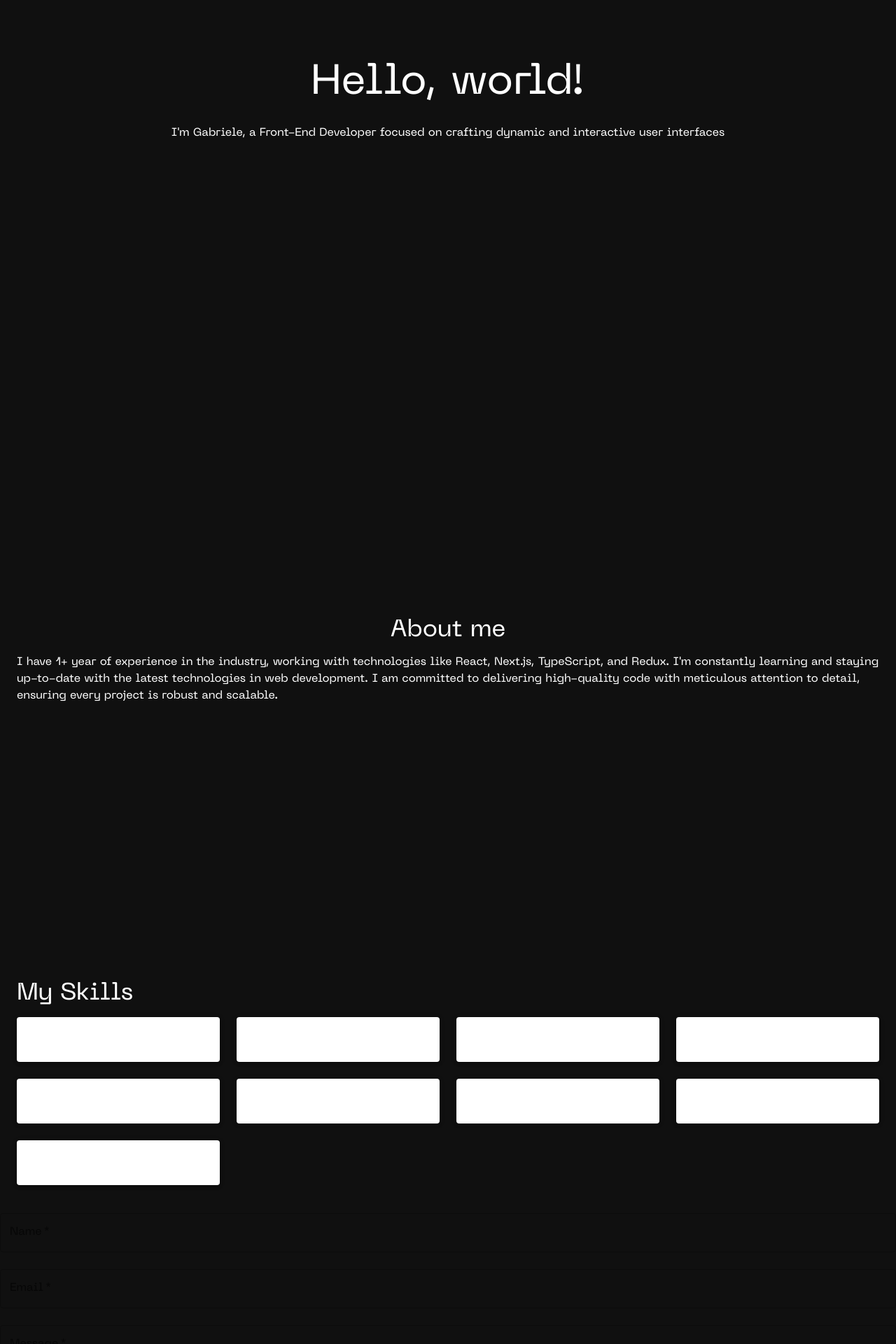
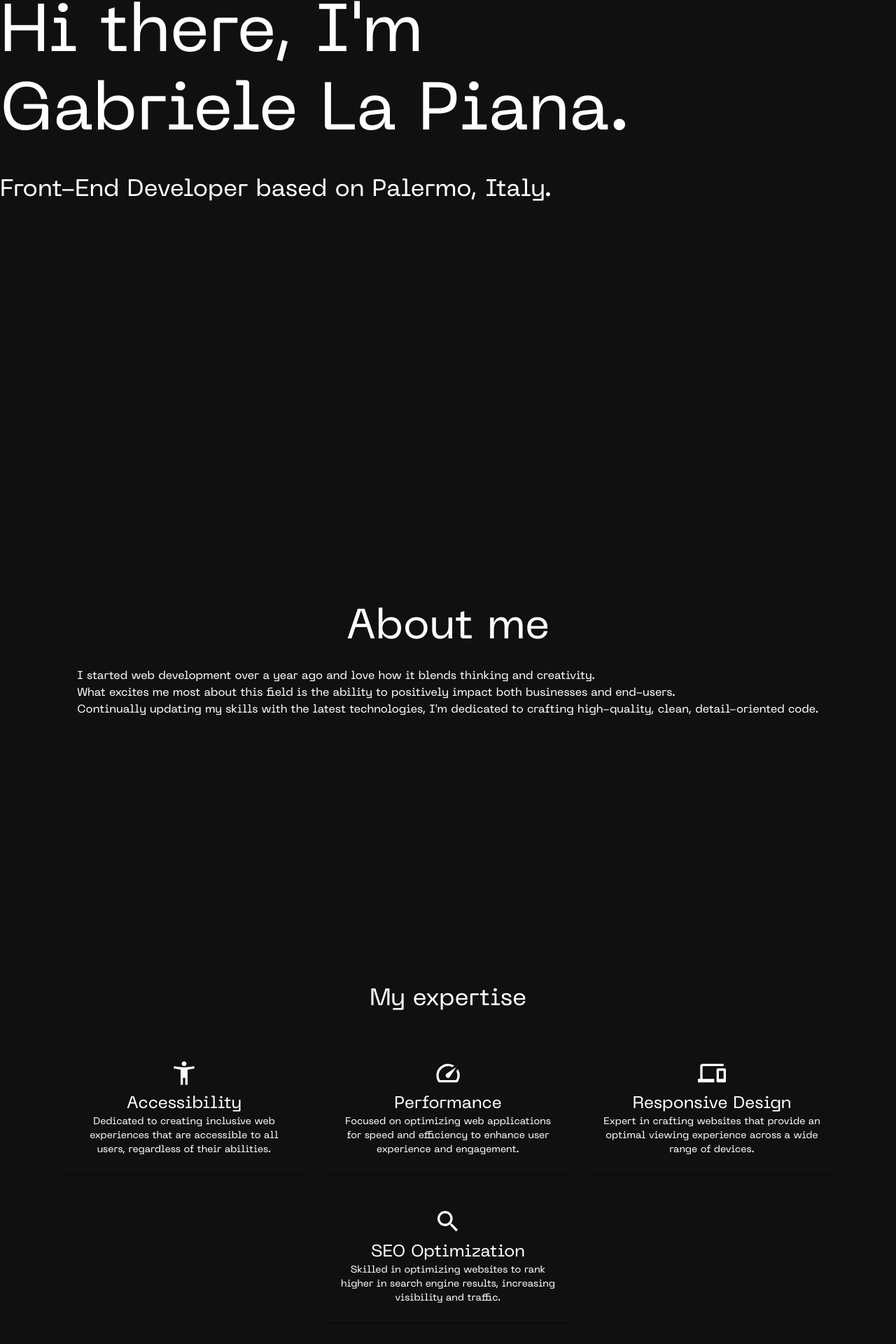
Before and after one commit to GabriLP/my-portfolio, a Next.js app: page / in a window 1280 px wide. Shown: the part 257-2177 px from the top of the page at 70% size. Built offline with nearby package versions, Linux system fonts and the light colour scheme.

Commit message:
update components content

```diff
--- a/package.json
+++ b/package.json
@@ -12,6 +12,7 @@
     "@emailjs/browser": "^3.11.0",
     "@emotion/react": "^11.11.3",
     "@emotion/styled": "^11.11.0",
+    "@mui/icons-material": "^5.15.6",
     "@mui/material": "^5.15.3",
     "next": "^14.0.4",
     "react": "^18.2.0",
--- a/src/components/about.tsx
+++ b/src/components/about.tsx
@@ -5,14 +5,17 @@ import Typography from '@mui/material/Typography';
 const About: React.FC = () => {
   return (
     <Box sx={{ height: '100vh', display: 'flex', flexDirection: 'column', justifyContent: 'center', alignItems: 'center', padding: 3 }}>
-      <Typography variant="h4" component="h2" gutterBottom>
+      <Typography variant="h2" component="h2" gutterBottom>
         About me
       </Typography>
       <Typography variant="body1">
-        I have 1+ year of experience in the industry, working with technologies like React, Next.js, TypeScript, and Redux.
-        I&apos;m constantly learning and staying up-to-date with the latest technologies in web development.
-        I am committed to delivering high-quality code with meticulous attention to detail, ensuring every project is robust and scalable.
+        I started web development over a year ago and love how it blends thinking and creativity. <br/>
+
+        What excites me most about this field is the ability to positively impact both businesses and end-users. <br/>
+
+        Continually updating my skills with the latest technologies, I&apos;m dedicated to crafting high-quality, clean, detail-oriented code.
       </Typography>
+
       {/* You can add more personal details, experiences, and skills here */}
     </Box>
   );
--- a/src/components/landing.tsx
+++ b/src/components/landing.tsx
@@ -4,12 +4,12 @@ import Typography from '@mui/material/Typography';
 
 const Landing: React.FC = () => {
   return (
-    <Box sx={{ height: '100vh', display: 'flex', flexDirection: 'column', justifyContent: 'center', alignItems: 'center' }}>
-      <Typography variant="h2" component="h1" gutterBottom>
-        Hello, world!
+    <Box sx={{ height: '100vh', display: 'flex', flexDirection: 'column', justifyContent: 'center', alignItems: 'left' }}>
+      <Typography variant="h1" component="h1" gutterBottom>
+        Hi there, I&apos;m <br/> Gabriele La Piana.
       </Typography>
-      <Typography variant="subtitle1">
-        I&apos;m Gabriele, a Front-End Developer focused on crafting dynamic and interactive user interfaces
+      <Typography variant="h4" component="h4">
+        Front-End Developer based on Palermo, Italy.
       </Typography>
     </Box>
   );
--- /dev/null
+++ b/src/components/offer.tsx
@@ -0,0 +1,63 @@
+import React from 'react';
+import { Card, CardContent, Typography, Grid } from '@mui/material';
+import AccessibilityNewIcon from '@mui/icons-material/AccessibilityNew';
+import SpeedIcon from '@mui/icons-material/Speed';
+import DevicesIcon from '@mui/icons-material/Devices';
+import SearchIcon from '@mui/icons-material/Search';
+
+interface OfferCardProps {
+  title: string;
+  description: string;
+  Icon: React.ElementType;
+}
+
+const OfferCard: React.FC<OfferCardProps> = ({ title, description, Icon }) => {
+  return (
+    <Card sx={{ maxWidth: 345, textAlign: 'center', m: 2, backgroundColor: '#101010', color: 'white' }}>
+      <CardContent>
+        <Icon style={{ fontSize: 40, color: 'white' }} />
+        <Typography variant="h5" component="div">
+          {title}
+        </Typography>
+        <Typography variant="body2">
+          {description}
+        </Typography>
+      </CardContent>
+    </Card>
+  );
+};
+
+const Offer: React.FC = () => {
+  return (
+    <>
+      <Typography variant="h4" component="h2" sx={{ textAlign: 'center', mt: 4, mb: 4 }}>
+        My expertise
+      </Typography>
+      <Grid container justifyContent="center">
+        <OfferCard
+          title="Accessibility"
+          description="Dedicated to creating inclusive web experiences that are accessible to all users, regardless of their abilities."
+          Icon={AccessibilityNewIcon}
+        />
+        <OfferCard
+          title="Performance"
+          description="Focused on optimizing web applications for speed and efficiency to enhance user experience and engagement."
+          Icon={SpeedIcon}
+        />
+        <OfferCard
+          title="Responsive Design"
+          description="Expert in crafting websites that provide an optimal viewing experience across a wide range of devices."
+          Icon={DevicesIcon}
+        />
+        <OfferCard
+          title="SEO Optimization"
+          description="Skilled in optimizing websites to rank higher in search engine results, increasing visibility and traffic."
+          Icon={SearchIcon}
+        />
+        {/* Add more cards as needed */}
+      </Grid>
+    </>
+  );
+};
+
+export default Offer;
--- a/src/components/skills.tsx
+++ b/src/components/skills.tsx
@@ -9,13 +9,13 @@ const skills = [
 const Skills: React.FC = () => {
   return (
     <Box sx={{ flexGrow: 1, padding: 3 }}>
-      <Typography variant="h4" gutterBottom>
-        My Skills
+      <Typography variant="h2" gutterBottom>
+        Technologies I use
       </Typography>
       <Grid container spacing={3}>
         {skills.map((skill, index) => (
           <Grid item xs={12} sm={6} md={4} lg={3} key={index}>
-            <Paper elevation={3} sx={{ padding: 2, textAlign: 'center' }}>
+            <Paper elevation={3} sx={{ padding: 2, textAlign: 'center', backgroundColor: '#101010' }}>
               <Typography variant="h6">{skill}</Typography>
             </Paper>
           </Grid>
--- a/src/pages/global.css
+++ b/src/pages/global.css
@@ -1,6 +1,6 @@
 @font-face {
   font-family: 'PP Neue Machina';
-  src: url('../../public/fonts/PPNeueMachina-InktrapRegular.woff2') format('woff2');
+  src: url('../../public/fonts/PPNeueMachina-PlainRegular.woff2') format('woff2');
   font-weight: normal;
   font-style: normal;
 }
--- a/src/pages/index.tsx
+++ b/src/pages/index.tsx
@@ -2,6 +2,7 @@ import React from 'react';
 import Head from 'next/head';
 import Landing from '../components/landing'; // Adjust the path if necessary
 import About from '../components/about';
+import Offer from '../components/offer';
 import Projects from '../components/projects';
 import Skills from '../components/skills';
 import Contact from '../components/contact';
@@ -10,14 +11,16 @@ const Home: React.FC = () => {
   return (
     <div>
       <Head>
-        <title>Home Page</title>
-        <meta name="description" content="Welcome to my Next.js portfolio" />
+        <html lang="en" />
+        <title>Gabriele La Piana | Front End Developer</title>
+        <meta name="description" content="Welcome to my Next.js portfolio, where I showcase my personal projects." />
         <link rel="icon" href="/favicon.ico" />
       </Head>
 
       <Landing />
       <About />
       <Projects />
+      <Offer />
       <Skills />
       <Contact />
     </div>
```
Also changed, not shown: 1 other file (tests, documents, lock files or other folders).
